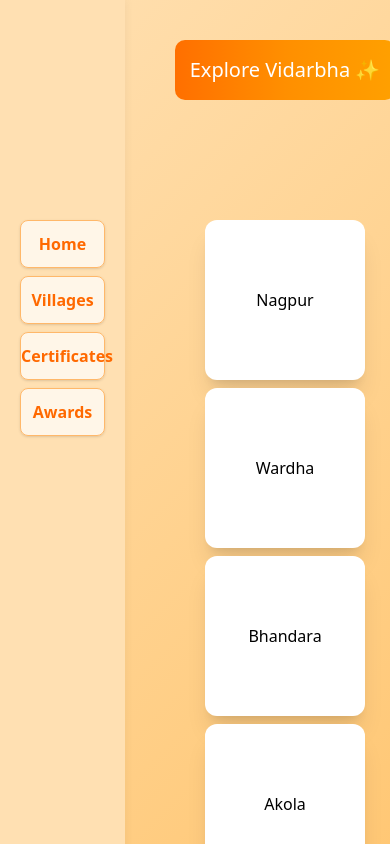
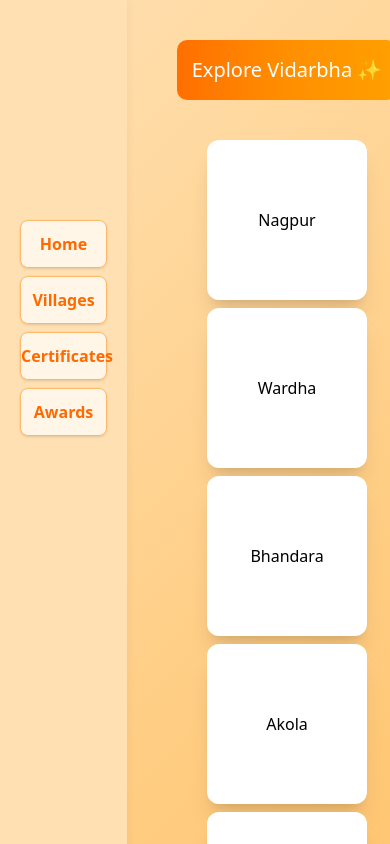
Before and after one commit to bhushanmurkute56/adventurous-vidarbha, a React (Vite) app: page / in a window 390 px wide. Shown: the top 844 px of the page. Built offline with nearby package versions, Linux system fonts and the light colour scheme.

Commit message:
responsivensess upgraded

```diff
--- a/src/Components/RightNavbar.jsx
+++ b/src/Components/RightNavbar.jsx
@@ -4,7 +4,7 @@ import Buttons from './Buttons';
 
 function RightNavbar() {
   return (
-    <div className='min-h-screen w-[270px] min-w-[125px] bg-blue-200 border border-none flex flex-col z-0 right-navbar-bg p-5'>
+    <div className='min-h-screen w-[270px] min-w-[127px] bg-blue-200 border border-none flex flex-col right-navbar-bg p-5'>
         <Buttons title="Home" className={"mt-50"}></Buttons>
         <Buttons title="Villages"></Buttons>
         <Buttons title="Certificates"></Buttons>
--- a/src/Views/App.jsx
+++ b/src/Views/App.jsx
@@ -11,7 +11,7 @@ function App() {
       <RightNavbar />
       <div className='p-10 w-full'>
         <p className='header w-fit mx-auto'>Explore Vidarbha ✨</p>
-        <div className='items-center mx-auto mt-20 max-w-4xl flex justify-center gap-2 sm:gap-7 flex-wrap p-10'>
+        <div className='items-center mx-auto sm:mt-20 max-w-4xl flex justify-center gap-2 sm:gap-7 flex-wrap p-10'>
           <Box to={"/Nagpur"} boxTitle={"Nagpur"} />
           <Box to={"/Wardha"} boxTitle={"Wardha"} />
           <Box to={"/Bhandara"} boxTitle={"Bhandara"} />
```
